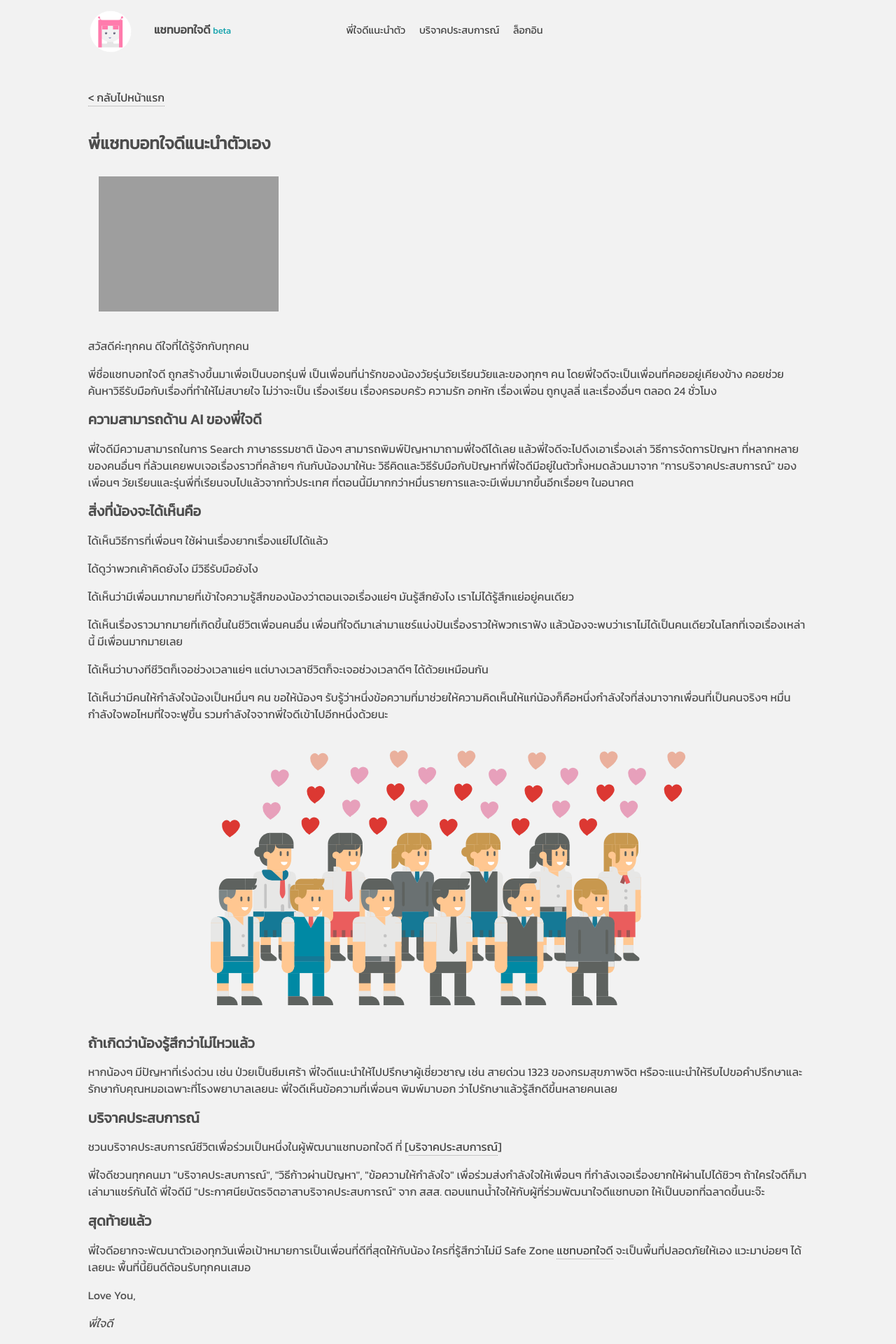
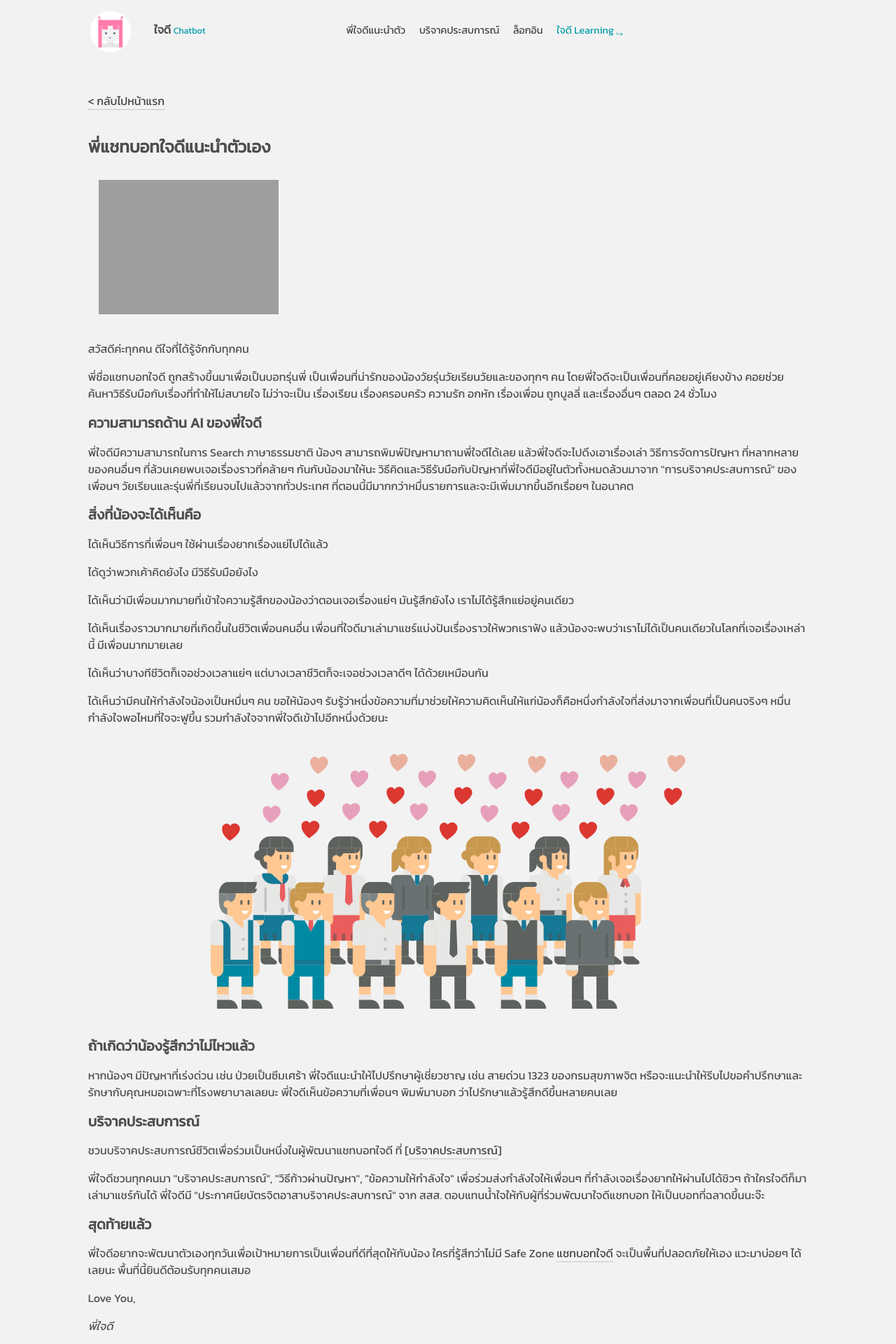
Before and after one commit to deepmatters/jaidee, a Flask app: page /about in a window 1280 px wide. Shown: the top 1920 px of the page at 70% size. Run offline with Flask 2, Linux system fonts and the light colour scheme; grey boxes are pictures that could not be loaded.

Commit message:
Edit site title and menu for platform consistency

```diff
--- a/app/static/style.css
+++ b/app/static/style.css
@@ -450,6 +450,23 @@ textarea {
     transition: color 0.3s;
 }
 
+.nav-item-external {
+    display: inline-block;
+    font-size: 0.9em;
+    padding: 31px 8px;
+}
+
+.nav-item-external a:link, .nav-item-external a:visited {
+    color: #009CA7;
+    border-bottom: none;
+}
+
+.nav-item-external a:hover, .nav-item-external a:active {
+    color: #009CA7;
+    border-bottom: none;
+    transition: color 0.3s;
+}
+
 /* Main content area */
 
 .main-wrapper {
--- a/app/templates/base.html
+++ b/app/templates/base.html
@@ -20,11 +20,11 @@
     <link rel="manifest" href="{{ url_for('static', filename='site.webmanifest') }}">
     <meta property="og:image" content="{{ url_for('static', filename='chatbotjaidee-logo-padded.png') }}">
     {% if request.path.split('/')[1] == 'about' %}
-        <title>แชทบอทใจดี | เกี่ยวกับใจดี</title>
+        <title>ใจดีแชทบอท | เกี่ยวกับใจดี</title>
     {% elif request.path.split('/')[1] == 'donate' %}
-        <title>แชทบอทใจดี | บริจาคประสบการณ์</title>
+        <title>ใจดีแชทบอท | บริจาคประสบการณ์</title>
     {% else %}
-        <title>แชทบอทใจดี</title>
+        <title>ใจดีแชทบอท</title>
     {% endif %}
 </head>
 <body>
@@ -41,23 +41,25 @@
         <header>
             <div class="header-flex-wrap">
                 <div class="header-logo-block">
-                    <a href="/"><img src="/static/jaidee-botlogo.svg" alt="แชทบอทใจดี"></a>
+                    <a href="/"><img src="/static/jaidee-botlogo.svg" alt="ใจดี"></a>
                 </div>
                 <div class="header-text-block">
-                    <p>แชทบอทใจดี</p>
-                    <span>beta</span>
+                    <p>ใจดี</p>
+                    <span>Chatbot</span>
                 </div>
                 <div class="header-nav-toggle">
                     <button type="button" id="menuToggle" class="button-menu-toggle" onclick="menuReveal()">< เมนู</button>
                 </div>
                 <div id="menuMobile" class="header-nav-mobile" style="display:none">
-                    <p class="nav-item-mobile"><a href="/about">พี่ใจดีแนะนำตัว</a></p><p class="nav-item-mobile"><a href="/donate">บริจาคประสบการณ์</a></p>
+                    <p class="nav-item-mobile"><a href="/about">พี่ใจดีแนะนำตัว</a></p>
+                    <p class="nav-item-mobile"><a href="/donate">บริจาคประสบการณ์</a></p>
                     {% if not current_user.is_authenticated %}
                         <p class="nav-item-mobile"><a href="/login">ล็อกอิน</a></p>
                     {% else%}
                         <p class="nav-item-mobile"><a href="/profile">โปรไฟล์ของฉัน</a></p>
                         <p class="nav-item-mobile"><a href="/logout">ออกจากระบบ</a></p>
                     {% endif %}
+                    <p class="nav-item-mobile"><a href="https://learning.chatbotjaidee.com/">ใจดี Learning <sub>&#8618;</sub></a></p>
                 </div>
                 <div class="header-nav-block">
                     <span class="nav-item"><a href="/about">พี่ใจดีแนะนำตัว</a></span>
@@ -68,6 +70,7 @@
                         <span class="nav-item"><a href="/profile">โปรไฟล์ของฉัน</a></span>
                         <span class="nav-item"><a href="/logout">ออกจากระบบ</a></span>
                     {% endif %}
+                    <span class="nav-item-external"><a href="https://learning.chatbotjaidee.com/">ใจดี Learning <sub>&#8618;</sub></a></span>
                 </div>
             </div>
         </header>
```
Also changed, not shown: app/static/site.webmanifest.
